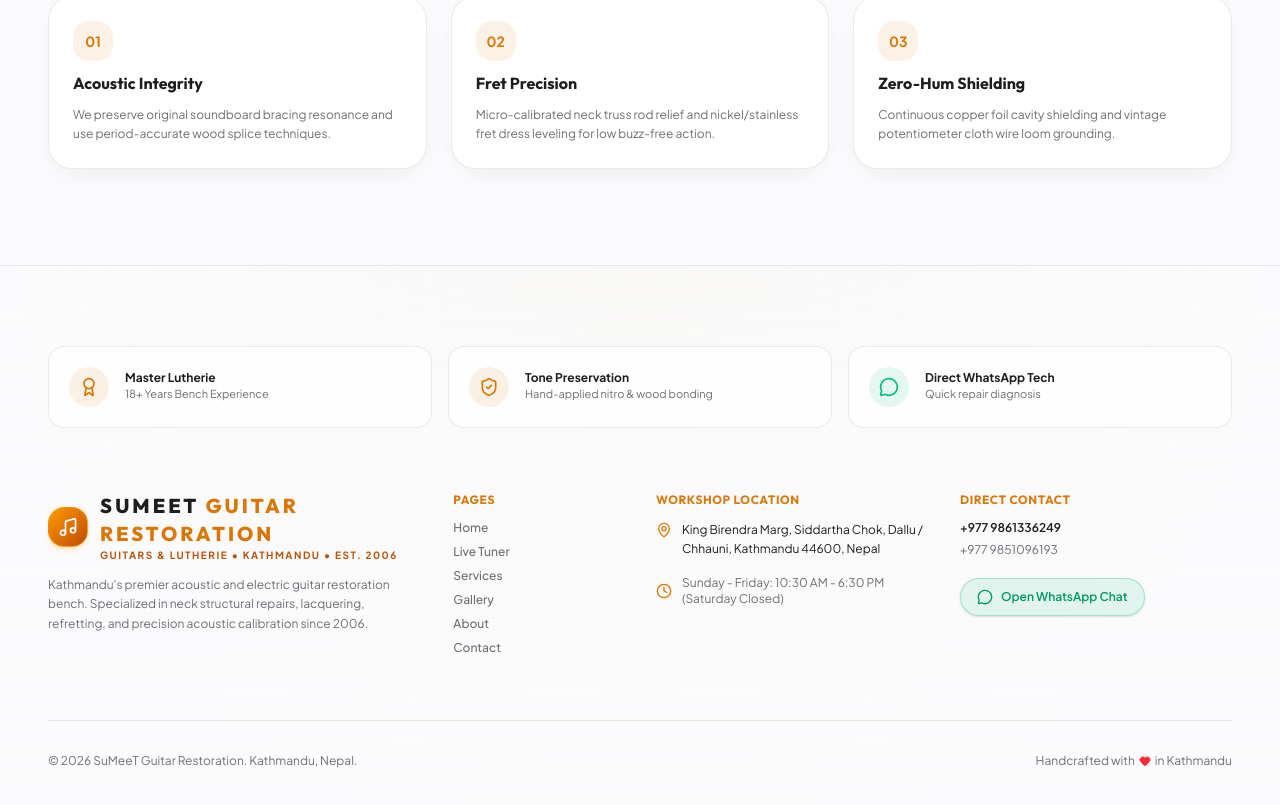
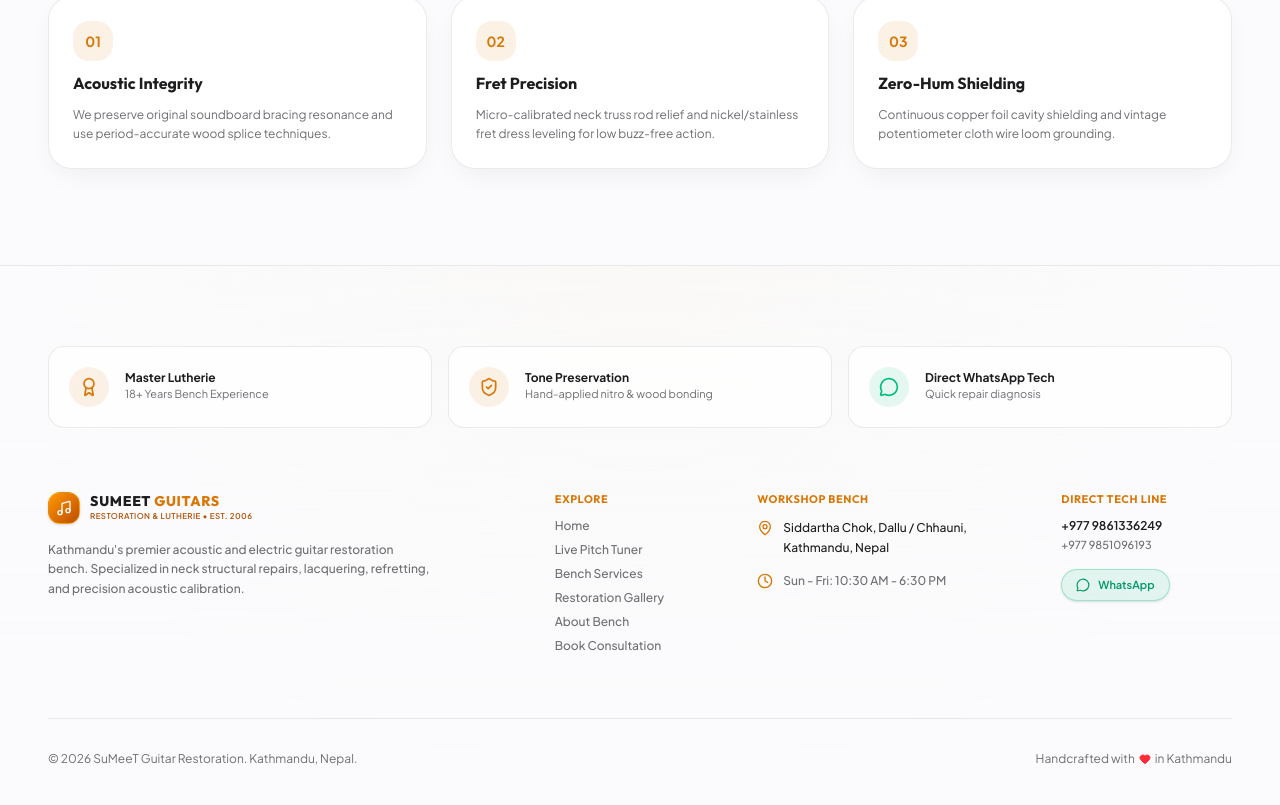
Before and after one commit to pwnjoshi/SUMEET-Guitar-Restoration, a Next.js app: page /about in a window 1280 px wide. Shown: the part 953-1758 px from the top of the page. Built offline with nearby package versions, Linux system fonts and the light colour scheme.

Commit message:
Redesign footer with compact badge logo and clean column layout

```diff
--- a/src/components/Footer.tsx
+++ b/src/components/Footer.tsx
@@ -48,66 +48,67 @@ export default function RedesignedFooter() {
         {/* Main Footer Links & Info Grid */}
         <div className="grid grid-cols-1 md:grid-cols-12 gap-8 pb-16 border-b border-[var(--border)]">
 
-          {/* Brand Info */}
-          <div className="md:col-span-4 space-y-3">
-            <div className="flex items-center gap-3">
-              <div className="w-10 h-10 rounded-2xl bg-gradient-to-br from-amber-500 via-amber-600 to-amber-700 flex items-center justify-center text-white shadow-md shadow-amber-500/20 border border-amber-300/40 shrink-0">
-                <Music className="w-5 h-5 text-white" />
+          {/* Brand Info Column */}
+          <div className="md:col-span-5 space-y-4">
+            <Link href="/" className="group inline-flex items-center gap-2.5">
+              <div className="w-8 h-8 rounded-xl bg-gradient-to-br from-amber-500 via-amber-600 to-amber-700 flex items-center justify-center text-white shadow-sm border border-amber-300/40 shrink-0">
+                <Music className="w-4 h-4 text-white" />
               </div>
               <div className="flex flex-col">
-                <h3 className="text-xl font-display font-extrabold tracking-[0.15em] text-[var(--text-main)] uppercase">
-                  SUMEET <span className="text-[var(--gold)]">GUITAR RESTORATION</span>
-                </h3>
-                <span className="text-[10px] font-bold tracking-[0.15em] text-[var(--gold-muted)] uppercase">
-                  Guitars & Lutherie • Kathmandu • Est. 2006
+                <span className="text-sm font-display font-extrabold tracking-wider text-[var(--text-main)] group-hover:text-[var(--gold)] transition-colors leading-none uppercase">
+                  SUMEET <span className="text-[var(--gold)]">GUITARS</span>
+                </span>
+                <span className="text-[8px] font-mono-custom font-semibold text-[var(--gold-muted)] uppercase tracking-wider mt-0.5">
+                  Restoration & Lutherie • Est. 2006
                 </span>
               </div>
-            </div>
-            <p className="text-xs text-[var(--text-muted)] leading-relaxed">
-              Kathmandu's premier acoustic and electric guitar restoration bench. Specialized in neck structural repairs, lacquering, refretting, and precision acoustic calibration since 2006.
+            </Link>
+
+            <p className="text-xs text-[var(--text-muted)] leading-relaxed max-w-sm font-medium">
+              Kathmandu&apos;s premier acoustic and electric guitar restoration bench. Specialized in neck structural repairs, lacquering, refretting, and precision acoustic calibration.
             </p>
           </div>
 
-          {/* Navigation Links */}
+          {/* Navigation Links Column */}
           <div className="md:col-span-2 space-y-3 text-xs">
-            <h4 className="font-display font-bold uppercase tracking-wider text-[var(--gold)]">
-              Pages
+            <h4 className="font-display font-bold uppercase tracking-wider text-[var(--gold)] text-[11px]">
+              Explore
             </h4>
             <div className="flex flex-col gap-2 font-medium text-[var(--text-muted)]">
               <Link href="/" className="hover:text-[var(--gold)] transition-colors">Home</Link>
-              <Link href="/tuner" className="hover:text-[var(--gold)] transition-colors">Live Tuner</Link>
-              <Link href="/services" className="hover:text-[var(--gold)] transition-colors">Services</Link>
-              <Link href="/gallery" className="hover:text-[var(--gold)] transition-colors">Gallery</Link>
-              <Link href="/about" className="hover:text-[var(--gold)] transition-colors">About</Link>
-              <Link href="/contact" className="hover:text-[var(--gold)] transition-colors">Contact</Link>
+              <Link href="/tuner" className="hover:text-[var(--gold)] transition-colors">Live Pitch Tuner</Link>
+              <Link href="/services" className="hover:text-[var(--gold)] transition-colors">Bench Services</Link>
+              <Link href="/gallery" className="hover:text-[var(--gold)] transition-colors">Restoration Gallery</Link>
+              <Link href="/about" className="hover:text-[var(--gold)] transition-colors">About Bench</Link>
+              <Link href="/contact" className="hover:text-[var(--gold)] transition-colors">Book Consultation</Link>
             </div>
           </div>
 
-          {/* Location & Hours */}
+          {/* Location & Hours Column */}
           <div className="md:col-span-3 space-y-3 text-xs">
-            <h4 className="font-display font-bold uppercase tracking-wider text-[var(--gold)]">
-              Workshop Location
+            <h4 className="font-display font-bold uppercase tracking-wider text-[var(--gold)] text-[11px]">
+              Workshop Bench
             </h4>
-            <div className="flex items-start gap-2.5 text-[var(--text-main)] leading-relaxed">
+            <div className="flex items-start gap-2.5 text-[var(--text-main)] leading-relaxed font-medium">
               <MapPin className="w-4 h-4 text-[var(--gold)] shrink-0 mt-0.5" />
-              <span>King Birendra Marg, Siddartha Chok, Dallu / Chhauni, Kathmandu 44600, Nepal</span>
+              <span>Siddartha Chok, Dallu / Chhauni, Kathmandu, Nepal</span>
             </div>
-            <div className="flex items-center gap-2.5 text-[var(--text-muted)] pt-1">
+            <div className="flex items-center gap-2.5 text-[var(--text-muted)] pt-1 font-medium">
               <Clock className="w-4 h-4 text-[var(--gold)] shrink-0" />
-              <span>Sunday - Friday: 10:30 AM - 6:30 PM (Saturday Closed)</span>
+              <span>Sun - Fri: 10:30 AM - 6:30 PM</span>
             </div>
           </div>
 
-          {/* Contact & WhatsApp */}
-          <div className="md:col-span-3 space-y-3 text-xs">
-            <h4 className="font-display font-bold uppercase tracking-wider text-[var(--gold)]">
-              Direct Contact
+          {/* Contact & WhatsApp Column */}
+          <div className="md:col-span-2 space-y-3 text-xs">
+            <h4 className="font-display font-bold uppercase tracking-wider text-[var(--gold)] text-[11px]">
+              Direct Tech Line
             </h4>
-            <div className="space-y-1.5">
-              <a href="tel:9861336249" className="hover:text-[var(--gold)] block font-semibold text-[var(--text-main)] transition-colors">
+            <div className="space-y-1 font-semibold text-[var(--text-main)]">
+              <a href="tel:9861336249" className="hover:text-[var(--gold)] block transition-colors">
                 +977 9861336249
               </a>
-              <a href="tel:9851096193" className="hover:text-[var(--gold)] block text-[var(--text-muted)] transition-colors">
+              <a href="tel:9851096193" className="hover:text-[var(--gold)] block text-[var(--text-muted)] text-[11px] transition-colors font-medium">
                 +977 9851096193
               </a>
             </div>
@@ -115,9 +116,9 @@ export default function RedesignedFooter() {
               href="https://wa.me/9779861336249"
               target="_blank"
               rel="noreferrer"
-              className="inline-flex items-center gap-2 px-4 py-2.5 rounded-full bg-emerald-500/10 text-emerald-600 dark:text-emerald-400 border border-emerald-500/30 hover:bg-emerald-500/20 font-semibold text-xs transition-all shadow-sm mt-2"
+              className="inline-flex items-center gap-2 px-3.5 py-2 rounded-full bg-emerald-500/10 text-emerald-600 dark:text-emerald-400 border border-emerald-500/30 hover:bg-emerald-500/20 font-semibold text-[11px] transition-all shadow-sm mt-1"
             >
-              <MessageCircle className="w-4 h-4" /> Open WhatsApp Chat
+              <MessageCircle className="w-3.5 h-3.5" /> WhatsApp
             </a>
           </div>
 
--- a/src/components/Header.tsx
+++ b/src/components/Header.tsx
@@ -5,10 +5,14 @@ import Link from "next/link";
 import { usePathname } from "next/navigation";
 import { Home, Mic, Wrench, Image as ImageIcon, Info, Phone, Menu, X, Sparkles, Music } from "lucide-react";
 
+import { useTheme } from "@/components/ThemeProvider";
+import { Sun, Moon } from "lucide-react";
+
 export default function LuxuryHeader() {
   const [scrolled, setScrolled] = useState(false);
   const [mobileMenuOpen, setMobileMenuOpen] = useState(false);
   const pathname = usePathname();
+  const { theme, toggleTheme } = useTheme();
 
   useEffect(() => {
     const handleScroll = () => setScrolled(window.scrollY > 20);
@@ -83,6 +87,25 @@ export default function LuxuryHeader() {
 
           {/* Action Button & Mobile Trigger */}
           <div className="flex items-center gap-1.5 sm:gap-3 shrink-0">
+            {/* Theme Toggle Button */}
+            <button
+              onClick={toggleTheme}
+              className="px-3 py-1.5 sm:px-3.5 sm:py-2 rounded-full bg-[var(--bg-pill)] text-[var(--text-main)] border border-[var(--border)] hover:bg-[var(--bg-card)] transition-colors flex items-center gap-1.5 text-xs font-semibold"
+              title={`Switch to ${theme === "dark" ? "Light" : "Dark"} Mode`}
+            >
+              {theme === "dark" ? (
+                <>
+                  <Sun className="w-3.5 h-3.5 text-amber-400" />
+                  <span className="hidden sm:inline">Light</span>
+                </>
+              ) : (
+                <>
+                  <Moon className="w-3.5 h-3.5 text-amber-600" />
+                  <span className="hidden sm:inline">Dark</span>
+                </>
+              )}
+            </button>
+
             <Link
               href="/contact#booking"
               className="px-3.5 sm:px-5 py-1.5 sm:py-2.5 rounded-full bg-gradient-to-r from-amber-600 to-amber-500 text-white font-bold text-[11px] sm:text-xs shadow-md whitespace-nowrap border border-amber-400/30 transition-colors"
--- a/src/components/ThemeProvider.tsx
+++ b/src/components/ThemeProvider.tsx
@@ -1,7 +1,18 @@
 "use client";
 
-import { useState, useEffect } from "react";
-import { Sun, Moon, Sparkles } from "lucide-react";
+import React, { createContext, useContext, useState, useEffect } from "react";
+
+interface ThemeContextType {
+  theme: "dark" | "light";
+  toggleTheme: () => void;
+}
+
+const ThemeContext = createContext<ThemeContextType>({
+  theme: "light",
+  toggleTheme: () => {},
+});
+
+export const useTheme = () => useContext(ThemeContext);
 
 export function ThemeProvider({ children }: { children: React.ReactNode }) {
   const [theme, setTheme] = useState<"dark" | "light">("light");
@@ -33,27 +44,10 @@ export function ThemeProvider({ children }: { children: React.ReactNode }) {
   };
 
   return (
-    <div className={theme === "light" ? "light-mode" : "dark-mode"}>
-      {children}
-
-      {/* Floating Theme Switcher Button */}
-      <button
-        onClick={toggleTheme}
-        className="fixed bottom-20 sm:bottom-6 right-4 sm:right-6 z-40 px-3.5 sm:px-4 py-2.5 sm:py-3 rounded-full bg-gradient-to-r from-amber-600 to-amber-500 text-white border border-amber-300/40 shadow-2xl transition-colors flex items-center gap-1.5 sm:gap-2 font-mono-custom text-[11px] sm:text-xs font-bold group"
-        title={`Switch to ${theme === "dark" ? "Light" : "Dark"} Mode`}
-      >
-        {theme === "dark" ? (
-          <>
-            <Sun className="w-4 h-4 text-amber-200 group-hover:rotate-45 transition-transform" />
-            <span>Light</span>
-          </>
-        ) : (
-          <>
-            <Moon className="w-4 h-4 text-amber-100 group-hover:-rotate-12 transition-transform" />
-            <span>Dark</span>
-          </>
-        )}
-      </button>
-    </div>
+    <ThemeContext.Provider value={{ theme, toggleTheme }}>
+      <div className={theme === "light" ? "light-mode" : "dark-mode"}>
+        {children}
+      </div>
+    </ThemeContext.Provider>
   );
 }
```
